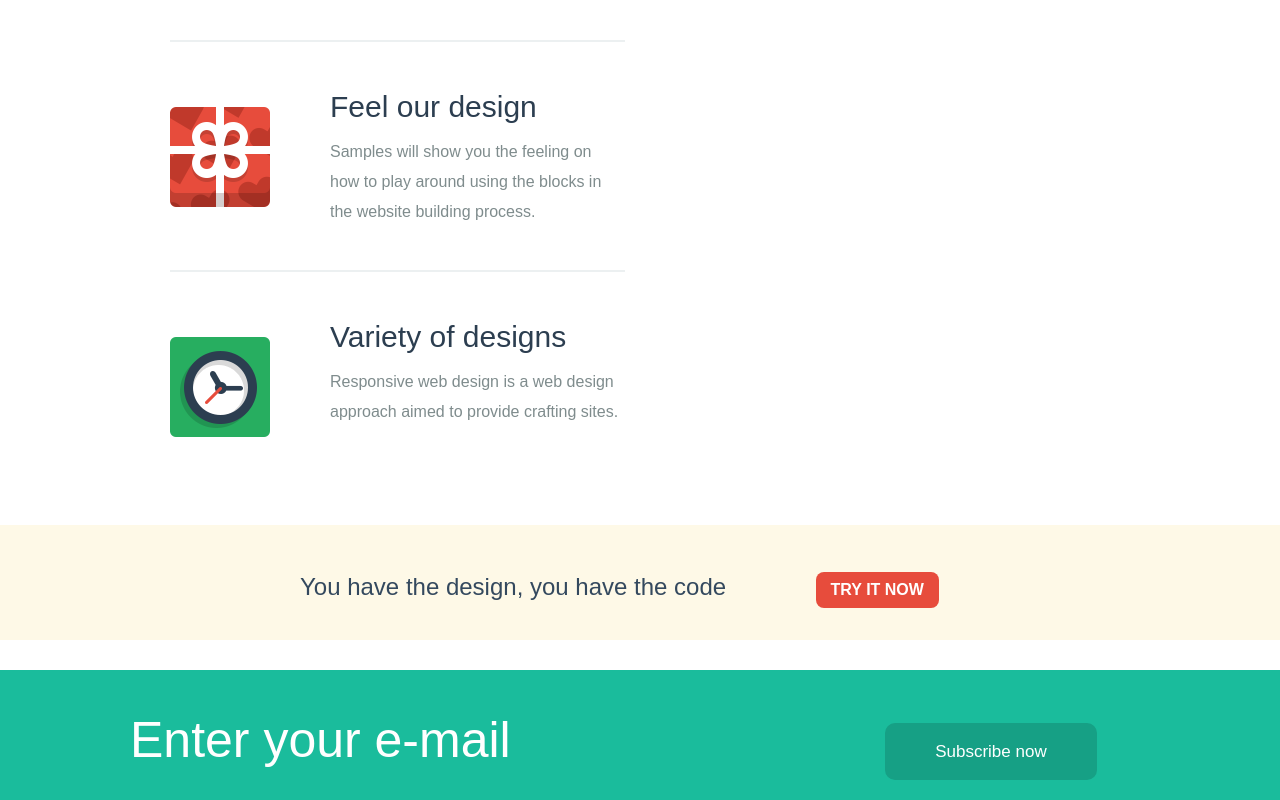
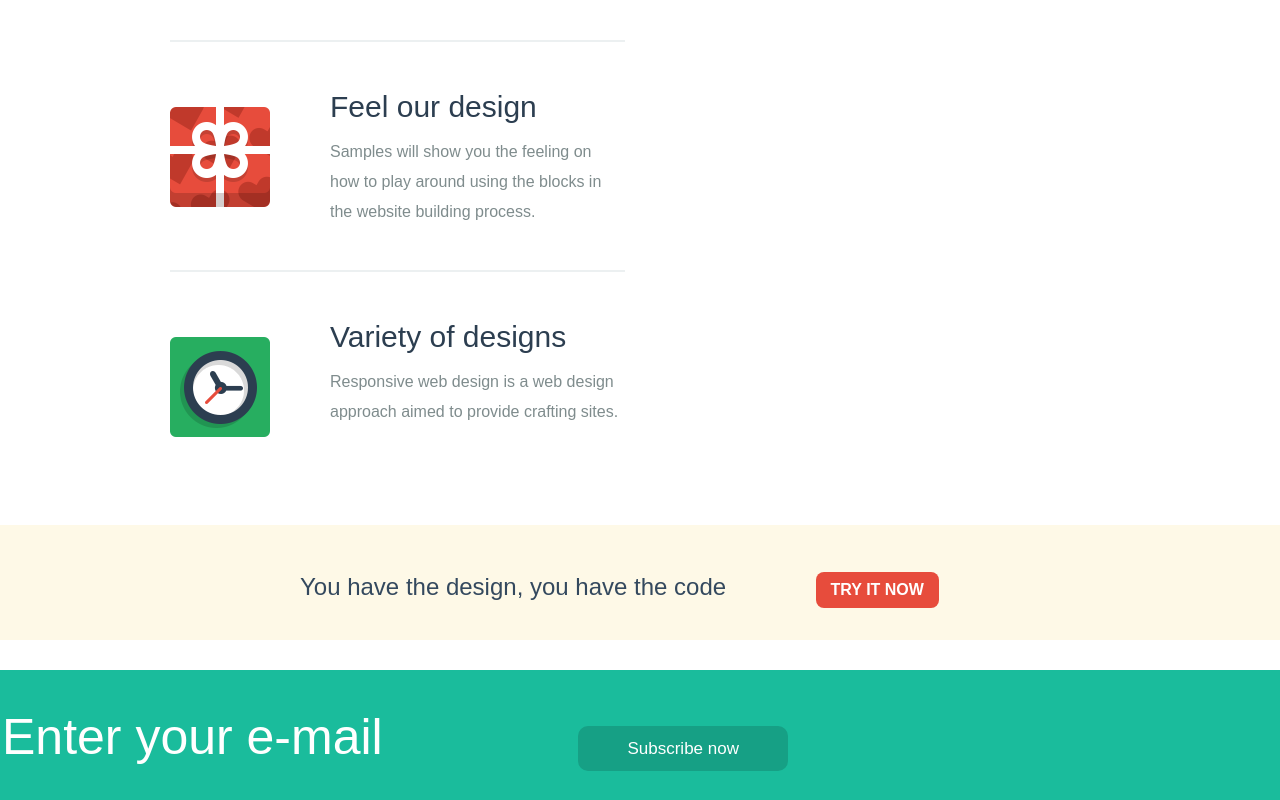
Before and after one commit to chenizzle/startup_framework_lite, a plain HTML site: page index.html in a window 1280 px wide. Shown: the part 1839-2639 px from the top of the page. Drawn offline with Linux system fonts and the light colour scheme.

Commit message:
mail bloc correction

```diff
--- a/index.html
+++ b/index.html
@@ -102,8 +102,10 @@
         </div>
 
         <div id="mail">
-            <div class="title">Enter your e-mail</div>
+            <div class="container">
+                <input type="email" size="50" placeholder="Enter your e-mail" style="color: #ffffff;">
                 <a href="#">Subscribe now</a>
+            </div>
         </div>
 </body>
 </html>
--- a/style.css
+++ b/style.css
@@ -90,12 +90,12 @@ a {
 }
 .big_icon {
     display: block;
-    background: url("img/advantages_sprite.png") no-repeat;
+    float: left;
+    overflow: hidden;
     width: 100px;
     height: 100px;
-    overflow: hidden;
+    background: url("img/advantages_sprite.png") no-repeat;
     text-indent: 9999px;
-    float: left;
 }
 .big_icon.present {
     background-position: 0 -100px;
@@ -104,28 +104,30 @@ a {
     background-position: 0 -200px;
 }
 .content_wrapper {
+    display: block;
+
     margin-left: 160px;
-    display: block;
 }
 #try {
+    min-width: 970px;
+
     height: 115px;
-    min-width: 970px;
     background: #fef9e7;
 }
 #try .title {
     display: inline-block;
+    padding: 30px 85px 0 300px;
+    color: #34495e;
     font-size: 24px;
-    color: #34495e;
-    padding: 30px 85px 0 300px;
 }
 #try a {
     display: inline-block;
-    text-decoration: none;
+    padding: 10px 15px;
+    border-radius: 6px;
     background: #e74c3c;
     color: #fff;
-    border-radius: 6px;
+    text-decoration: none;
     text-transform: uppercase;
-    padding: 10px 15px;
     font-weight: bold;
 }
 #promo {
@@ -217,16 +219,17 @@ a {
     font-size: 14px;
 }
 #advantages p {
+    width: 420px;
+    color: #7f8c8d;
+    text-align: left;
+
     font-size: 18px;
-    color: #7f8c8d;
-    width: 420px;
     line-height: 30px;
-    text-align: left;
 }
 #advantages .title {
     width: 400px;
+    color: #2c3e50;
     text-align: left;
-    color: #2c3e50;
     line-height: 40px;
 }
 #advantages ul {
@@ -262,44 +265,59 @@ a {
     margin-left: 20px;
 }
 #try {
+    margin-bottom: 30px;
+    min-width: 970px;
+
     height: 115px;
-    min-width: 970px;
     background: #fef9e7;
-    margin-bottom: 30px;
 }
 #try .title {
     display: inline-block;
+    padding: 30px 85px 0 300px;
+    color: #34495e;
     font-size: 24px;
-    color: #34495e;
-    padding: 30px 85px 0 300px;
 }
 #try a {
     display: inline-block;
-    text-decoration: none;
+    padding: 10px 15px;
+    border-radius: 8px;
     background: #e74c3c;
     color: #fff;
-    border-radius: 8px;
+    text-decoration: none;
     text-transform: uppercase;
-    padding: 10px 15px;
     font-weight: bold;
 }
 #mail {
-    background: #1abc9c;
     min-width: 970px;
     height: 130px;
+
+    background: #1abc9c;
 }
-#mail .title {
+#mail .container {
+    padding: 25px 0 10px;
+
+    width: auto;
+}
+#mail .container input {
+    width: 550px;
+    height: 55px;
+    border: none;
+
+    background: #1abc9c;
+    color: #fff;
     font-size: 50px;
+    margin: 13px 20px 0 0;
+}
+#mail .container a {
+    display: inline-block;
+    margin-bottom: 5px;
+    padding: 14px 49px;
+    border-radius: 10px;
+    background: #16a085;
     color: #fff;
-    display: inline-block;
-    margin: 45px 370px 0 130px;
-}
-#mail a {
-    display: inline-block;
     text-decoration: none;
     font-size: 17px;
-    color: #fff;
-    background: #16a085;
-    border-radius: 10px;
-    padding: 20px 50px;
 }
+::-webkit-input-placeholder {
+  color: white;
+}
```
